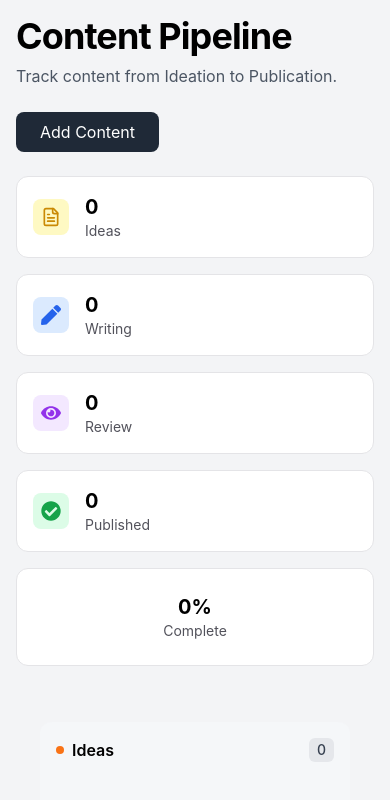
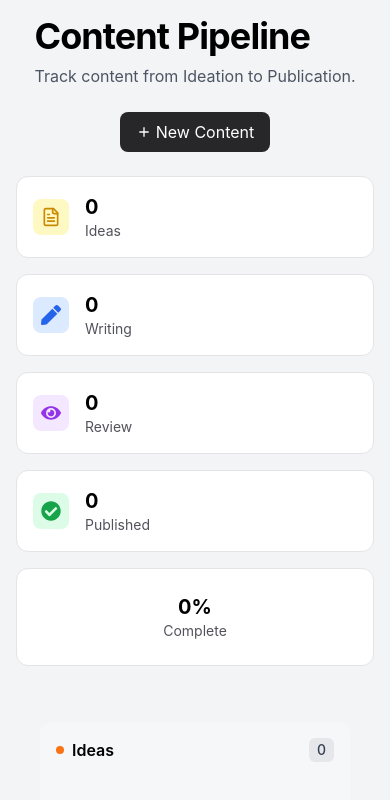
Before and after one commit to snehafarkya/content-kanban-board, a React (Create React App) app: page / in a window 390 px wide. Shown: the top 800 px of the page. Built offline with nearby package versions, Linux system fonts and the light colour scheme.

Commit message:
UI update

```diff
--- a/src/components/AddContent.js
+++ b/src/components/AddContent.js
@@ -1,6 +1,7 @@
 import { useState } from "react";
 import Modal from "./Modal";
 import ContentForm from "./ContentForm";
+import { MdAdd } from "react-icons/md";
 
 export default function AddContent({ setTasks }) {
   const [isOpen, setIsOpen] = useState(false);
@@ -11,9 +12,9 @@ export default function AddContent({ setTasks }) {
       <div className="flex justify-center mt-6">
         <button
           onClick={() => setIsOpen(true)}
-          className="bg-gray-800 px-6 py-2 text-white rounded-lg hover:bg-gray-600 transition"
+          className="bg-zinc-800 px-4 py-2 flex gap-1 items-center text-white rounded-lg hover:bg-zinc-700 transition"
         >
-          Add Content
+         <MdAdd/> New Content
         </button>
       </div>
 
--- a/src/components/ContentForm.js
+++ b/src/components/ContentForm.js
@@ -49,7 +49,7 @@ export default function ContentForm({ setTasks, onClose }) {
   return (
     <form
       onSubmit={handleSubmit}
-      className="max-w-5xl md:mx-auto mx-6  backdrop-blur p-6 rounded-xl border text-black border-zinc-700"
+      className="max-w-5xl md:mx-auto mx-6  backdrop-blur p-6 rounded-xl border text-black "
     >
       {/* Inputs */}
       <div className="grid grid-cols-1 md:grid-cols-5 gap-4">
@@ -83,7 +83,7 @@ export default function ContentForm({ setTasks, onClose }) {
 
         <input
           type="date"
-          className="input p-2 rounded-lg"
+          className="input p-2 rounded-lg border"
           value={form.deadline}
           onChange={(e) => setForm({ ...form, deadline: e.target.value })}
         />
@@ -101,9 +101,9 @@ export default function ContentForm({ setTasks, onClose }) {
       <div className="flex justify-center mt-6">
          <button
         type="submit"
-        className="bg-blue-800 w-max px-4 py-2 text-white rounded-lg hover:bg-blue-600 transition"
+        className="bg-zinc-800 w-max px-4 py-2 text-white rounded-lg hover:bg-zinc-700 transition"
       >
-        Add
+        Add Content
       </button>
       </div>
     </form>
--- a/src/components/EditContentModal.js
+++ b/src/components/EditContentModal.js
@@ -52,7 +52,7 @@ export default function EditContentModal({ task, isOpen, onClose, onSave }) {
 
         <button
           onClick={handleSave}
-          className="bg-zinc-700 hover:bg-zinc-500 px-4 py-1 rounded text-sm text-white"
+          className="bg-zinc-800 hover:bg-zinc-700 px-4 py-1 rounded text-sm text-white"
         >
           Save
         </button>
--- a/src/components/Header.js
+++ b/src/components/Header.js
@@ -3,7 +3,7 @@ import { useState } from "react";
 
 export default function Header({setTasks}) {
   return (
-    <header className="flex flex-col md:flex-row justify-between items-start  ">
+    <header className="flex flex-col md:flex-row justify-between items-center md:items-start  ">
       <div className="flex flex-col">
       <h1 className="text-4xl font-bold  tracking-tight">
         Content Pipeline
--- a/src/components/Overview.js
+++ b/src/components/Overview.js
@@ -33,7 +33,7 @@ export default function Overview({ tasks }) {
       : 0;
 
   return (
-    <div className="grid grid-cols-1 md:grid-cols-5 md:w-auto gap-4 mb-8">
+    <div className="grid grid-cols-1 md:grid-cols-5 md:w-auto  gap-4 mb-8">
       <OverviewCard
         title="Ideas"
         count={statusCount.idea}
--- a/src/components/dropdown.js
+++ b/src/components/dropdown.js
@@ -33,7 +33,7 @@ export default function CustomDropdown({
           e.stopPropagation();
           setOpen((prev) => !prev);
         }}
-        className="w-full p-2 text-left bg-white border-gray-300 border rounded-md  flex justify-between items-center"
+        className="w-full p-2 text-left bg-white  border rounded-md  flex justify-between items-center"
       >
         <span>
           {selectedOption ? selectedOption.label : placeholder}
```
